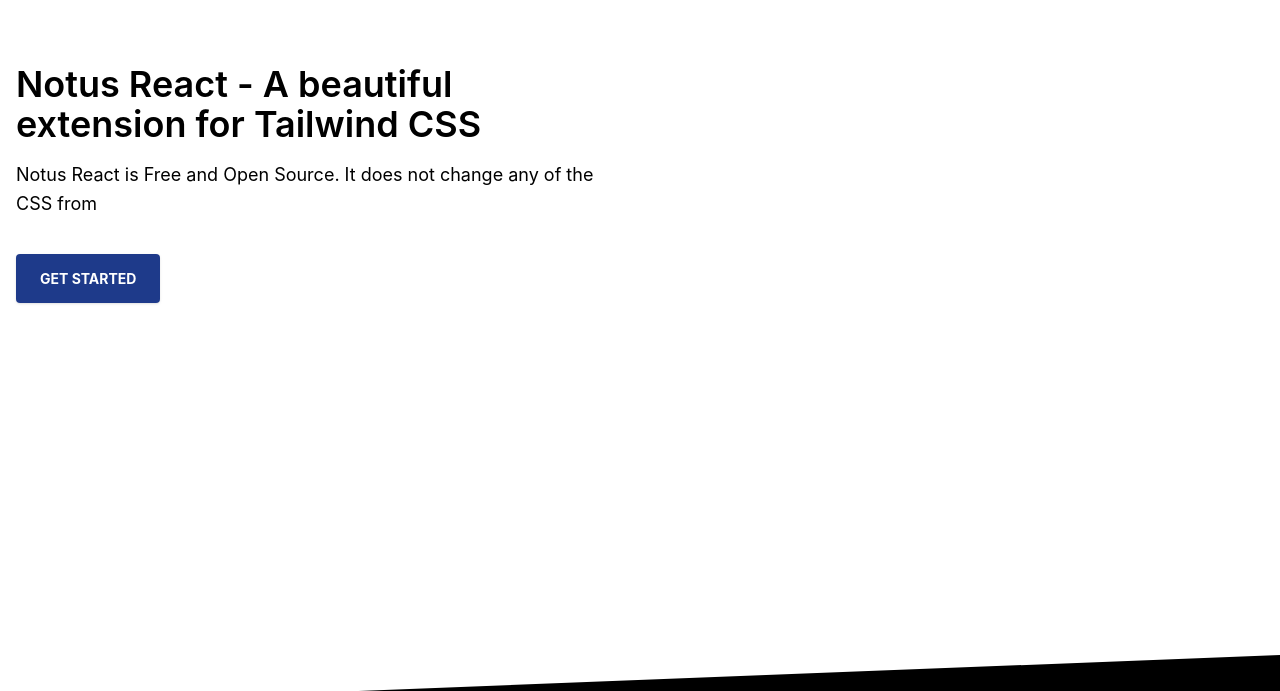
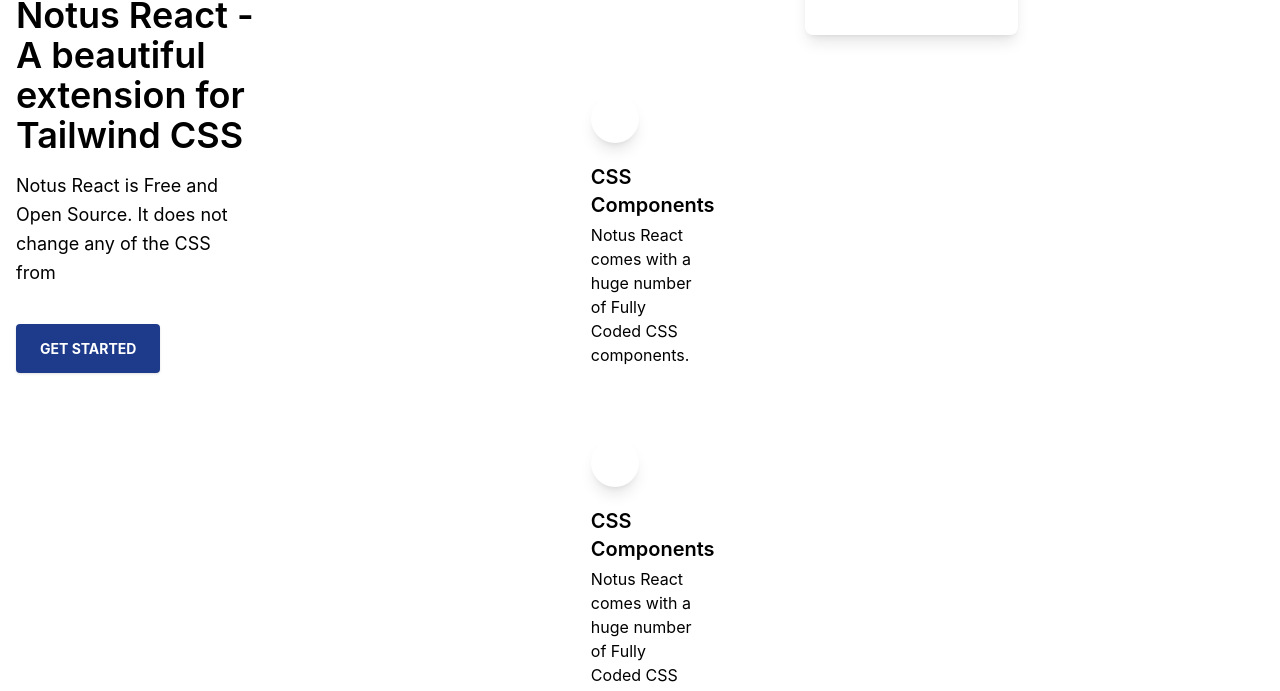
Before and after one commit to geofannyher/hrcerdas, a React (Create React App) app: page / in a window 1280 px wide. Shown: the part 255-946 px from the top of the page. Built offline with nearby package versions, Linux system fonts and the light colour scheme.

Commit message:
update 10/100

```diff
--- a/src/App.js
+++ b/src/App.js
@@ -2,8 +2,8 @@
 const App = () => {
 
   return (
-      <div className="container-Hero">
-          <section className="bg-white dark:bg-gray-900">
+        <div className="container-Hero">
+          <section className="bg-white relative dark:bg-gray-900 items-center flex h-screen max-h-860-px">
 
             <section className="header relative pt-16 items-center flex h-screen max-h-860-px">
                 <div className="container mx-auto items-center flex flex-wrap">
@@ -17,12 +17,6 @@ const App = () => {
                                 target="_blank"
                                 className="get-started text-white font-bold px-6 py-4 rounded outline-none focus:outline-none mr-1 mb-1 bg-blue-900 active:bg-lightBlue-600 uppercase text-sm shadow hover:shadow-lg ease-linear transition-all duration-150"
                             > Get started </a>
-                            {/* <a
-                                href="#"
-                                className="github-star ml-1 text-white font-bold px-6 py-4 rounded outline-none focus:outline-none mr-1 mb-1 bg-blue-900 active:bg-blueGray-600 uppercase text-sm shadow hover:shadow-lg ease-linear transition-all duration-150"
-                                target="#"
-                            > Github Star
-                            </a> */}
                             </div>
                         </div>
                     </div>
@@ -42,6 +36,51 @@ const App = () => {
                     </svg>
                 </div>
 
+                <div className="container mx-auto">
+                    <div className="flex flex-wrap items-center">
+                        <div className="w-10/12 md:w-6/12 lg:w-4/12 px-12 md:px-4 mr-auto ml-auto -mt-32">
+                            <div className="relative flex flex-col min-w-0 break-words bg-white w-full mb-6 shadow-lg rounded-lg bg-lightBlue-500">
+                            <img
+                                alt="..."
+                                src="https://images.unsplash.com/photo-1498050108023-c5249f4df085?ixlib=rb-1.2.1&ixid=eyJhcHBfaWQiOjEyMDd9&auto=format&fit=crop&w=700&q=80"
+                                className="w-full align-middle rounded-t-lg"
+                            />
+                            <blockquote className="relative p-8 mb-4">
+                            <svg preserveAspectRatio="none" xmlns="http://www.w3.org/2000/svg" viewBox="0 0 583 95" className="absolute left-0 w-full block h-95-px -top-94-px">
+                                <polygon points="-30,95 583,95 583,65" className="text-lightBlue-500 fill-current"></polygon>
+                            </svg>
+                            <h4 className="text-xl font-bold text-white">Great for your awesome project</h4>
+                            <p className="text-md font-light mt-2 text-white">Putting together a page has never been easier than matching together pre-made components. From landing pages presentation to login areas, you can easily customise and built your pages.</p>
+                            </blockquote>
+                            </div>
+                        </div>
+                    </div>
+                </div>
+
+                <div className="w-full md:w-6/12 px-4">
+                    <div className="flex flex-wrap">
+                        <div className="w-full md:w-6/12 px-4">
+                            <div className="relative flex flex-col mt-4">
+                                <div className="px-4 py-5 flex-auto">
+                                    <div className="text-blueGray-500 p-3 text-center inline-flex items-center justify-center w-12 h-12 mb-5 shadow-lg rounded-full bg-white">
+                                        <i className="fas fa-sitemap"></i>
+                                    </div>
+                                    <h6 className="text-xl mb-1 font-semibold">CSS Components</h6>
+                                    <p className="mb-4 text-blueGray-500">Notus React comes with a huge number of Fully Coded CSS components.</p>
+                                </div>
+                            </div>
+                            <div className="relative flex flex-col mt-4">
+                                <div className="px-4 py-5 flex-auto">
+                                    <div className="text-blueGray-500 p-3 text-center inline-flex items-center justify-center w-12 h-12 mb-5 shadow-lg rounded-full bg-white">
+                                        <i className="fas fa-sitemap"></i>
+                                    </div>
+                                    <h6 className="text-xl mb-1 font-semibold">CSS Components</h6>
+                                    <p className="mb-4 text-blueGray-500">Notus React comes with a huge number of Fully Coded CSS components.</p>
+                                </div>
+                            </div>
+                        </div>
+                    </div>
+                </div>
             </section>
 
               {/* <div className="py-8 px-4 mx-auto max-w-screen-xl text-center lg:py-16 lg:px-12">
@@ -172,7 +211,6 @@ const App = () => {
 
           </section>
 
-
         </div>
     )
 }
```
